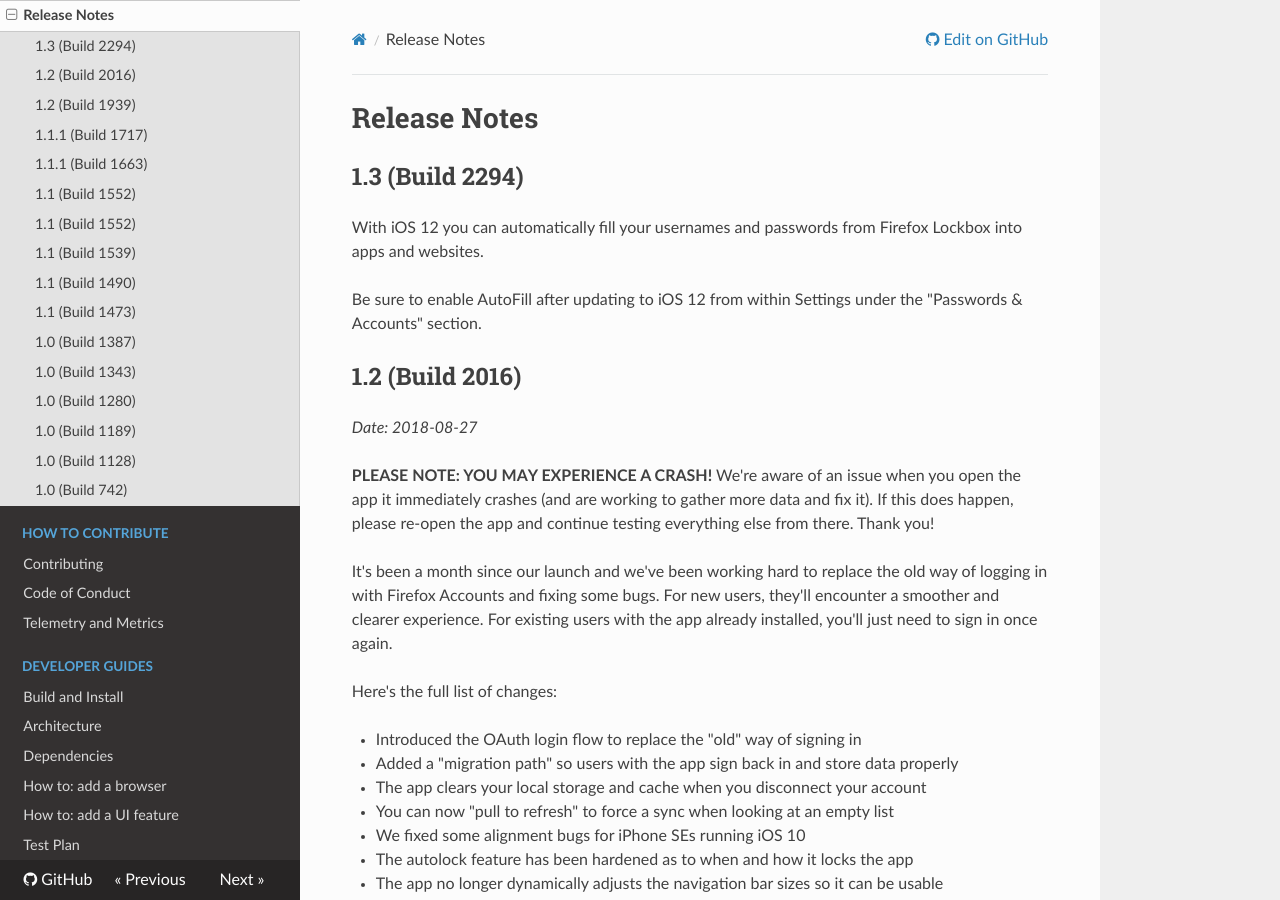
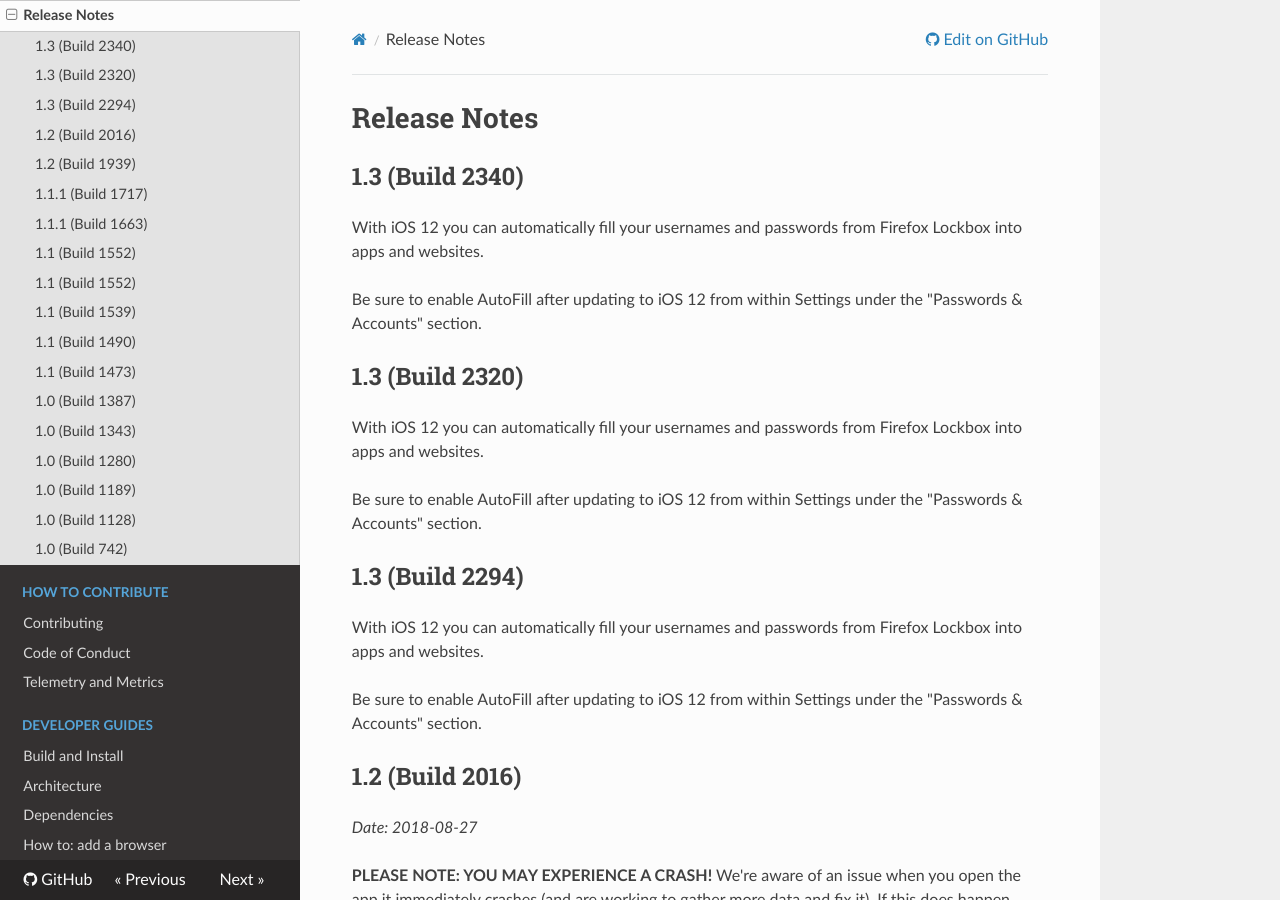
Before and after one commit to mozilla-lockwise/lockwise-ios, an MkDocs documentation site: the page built from docs/release-notes.md, in a window 1280 px wide and 900 px high. Built offline with MkDocs 1.6.1, drawn with Linux system fonts in a browser that asks for light colours; nearby versions of some CDN libraries.

Commit message:
update release notes with the releases

```diff
--- a/docs/release-notes.md
+++ b/docs/release-notes.md
@@ -1,4 +1,16 @@
 # Release Notes
+
+## 1.3 (Build 2340)
+
+With iOS 12 you can automatically fill your usernames and passwords from Firefox Lockbox into apps and websites.
+
+Be sure to enable AutoFill after updating to iOS 12 from within Settings under the "Passwords & Accounts" section.
+
+## 1.3 (Build 2320)
+
+With iOS 12 you can automatically fill your usernames and passwords from Firefox Lockbox into apps and websites.
+
+Be sure to enable AutoFill after updating to iOS 12 from within Settings under the "Passwords & Accounts" section.
 
 ## 1.3 (Build 2294)
 
```
